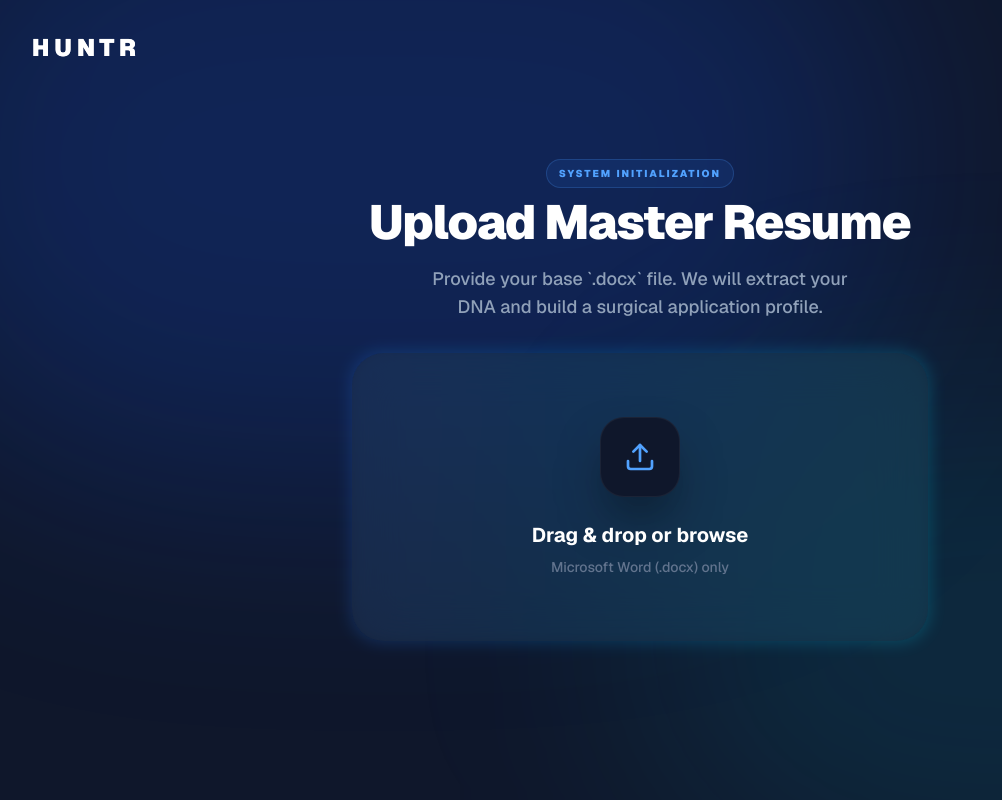
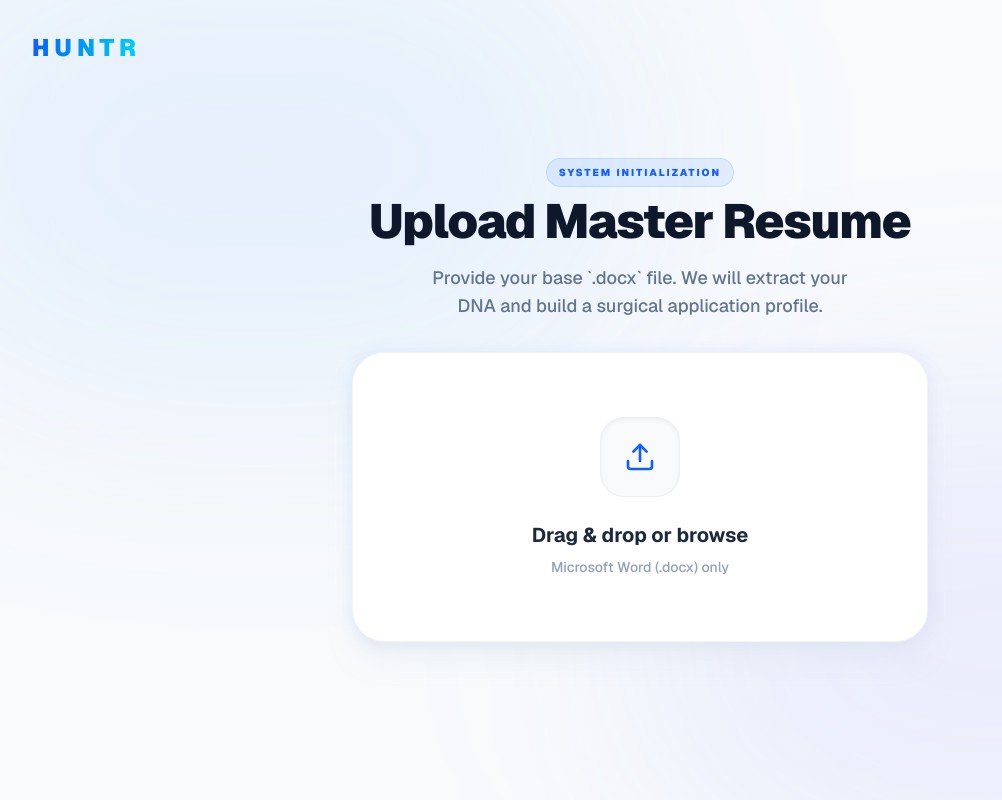
Before and after one commit to hunterom-pe/huntr-v2, a Next.js app: page /onboarding in a window 1280 px wide. Shown: the whole page, without its empty margins (0-1002 px from the left). Built offline with nearby package versions, Linux system fonts and the light colour scheme.

Commit message:
design: Converted onboarding flow to premium light mode aesthetic to match dashboard

```diff
--- a/src/app/onboarding/page.tsx
+++ b/src/app/onboarding/page.tsx
@@ -62,14 +62,14 @@ export default function OnboardingPage() {
   };
 
   return (
-    <div className="min-h-screen flex items-center justify-center p-6 bg-slate-900 font-sans relative overflow-hidden">
-      {/* Immersive Dark Background Mesh */}
-      <div className="absolute top-[-20%] left-[-10%] w-[80%] h-[80%] rounded-full bg-blue-600/20 blur-[120px] pointer-events-none" />
-      <div className="absolute bottom-[-10%] right-[-10%] w-[60%] h-[60%] rounded-full bg-cyan-400/10 blur-[120px] pointer-events-none" />
+    <div className="min-h-screen flex items-center justify-center p-6 bg-slate-50 font-sans relative overflow-hidden">
+      {/* Immersive Light Background Mesh */}
+      <div className="absolute top-[-10%] left-[-10%] w-[60%] h-[60%] rounded-full bg-blue-400/10 blur-[120px] pointer-events-none" />
+      <div className="absolute bottom-[-10%] right-[-10%] w-[60%] h-[60%] rounded-full bg-indigo-400/10 blur-[120px] pointer-events-none" />
 
       {/* Logo */}
       <div className="absolute top-8 left-8 z-20">
-        <Link href="/" className="logo-text !text-white !from-white !to-white text-2xl">
+        <Link href="/" className="logo-text text-2xl">
           HUNTR
         </Link>
       </div>
@@ -79,13 +79,13 @@ export default function OnboardingPage() {
           {step === 1 && (
             <motion.div key="step1" initial={{ opacity: 0, scale: 0.98 }} animate={{ opacity: 1, scale: 1 }} exit={{ opacity: 0, y: -20, filter: "blur(10px)" }} className="space-y-8">
               <div className="text-center space-y-4">
-                <div className="inline-flex items-center gap-2 px-3 py-1.5 rounded-full bg-blue-500/10 border border-blue-400/20 text-blue-400 text-[10px] font-black tracking-[0.2em] uppercase mb-2">
+                <div className="inline-flex items-center gap-2 px-3 py-1.5 rounded-full bg-blue-500/10 border border-blue-400/20 text-blue-600 text-[10px] font-black tracking-[0.2em] uppercase mb-2">
                   System Initialization
                 </div>
-                <h1 className="text-4xl sm:text-5xl font-black text-white tracking-tight leading-[1.1]">
+                <h1 className="text-4xl sm:text-5xl font-black text-slate-900 tracking-tight leading-[1.1]">
                   Upload Master Resume
                 </h1>
-                <p className="text-lg text-slate-400 font-medium max-w-md mx-auto">
+                <p className="text-lg text-slate-500 font-medium max-w-md mx-auto">
                   Provide your base `.docx` file. We will extract your DNA and build a surgical application profile.
                 </p>
               </div>
@@ -93,33 +93,33 @@ export default function OnboardingPage() {
               {!isAnalyzing ? (
                 <div className="relative group cursor-pointer">
                   {/* Hover Glow */}
-                  <div className="absolute -inset-0.5 bg-gradient-to-r from-blue-500 to-cyan-400 rounded-[2rem] blur opacity-20 group-hover:opacity-40 transition duration-500" />
+                  <div className="absolute -inset-0.5 bg-gradient-to-r from-blue-400 to-indigo-400 rounded-[2rem] blur opacity-10 group-hover:opacity-30 transition duration-500" />
 
-                  <div className="relative glass-panel p-16 rounded-[2rem] border-white/10 bg-slate-800/50 backdrop-blur-xl transition-all duration-300">
+                  <div className="relative bg-white p-16 rounded-[2rem] shadow-xl shadow-slate-200/50 border border-slate-100 transition-all duration-300">
                     <input type="file" accept=".docx" onChange={handleFileUpload} className="absolute inset-0 opacity-0 cursor-pointer z-10" />
                     <div className="text-center space-y-6">
-                      <div className="w-20 h-20 bg-slate-900 rounded-3xl flex items-center justify-center mx-auto shadow-2xl shadow-black/50 border border-white/5 group-hover:scale-110 group-hover:border-blue-500/30 transition-all duration-500">
-                        <Upload className="text-blue-400" size={32} />
+                      <div className="w-20 h-20 bg-slate-50 rounded-3xl flex items-center justify-center mx-auto shadow-inner border border-slate-200/50 group-hover:scale-110 group-hover:border-blue-400/30 transition-all duration-500">
+                        <Upload className="text-blue-600" size={32} />
                       </div>
                       <div className="space-y-2">
-                        <p className="text-xl font-bold text-white">Drag & drop or browse</p>
-                        <p className="text-sm font-medium text-slate-500">Microsoft Word (.docx) only</p>
+                        <p className="text-xl font-bold text-slate-800">Drag & drop or browse</p>
+                        <p className="text-sm font-medium text-slate-400">Microsoft Word (.docx) only</p>
                       </div>
                     </div>
                   </div>
                 </div>
               ) : (
-                <div className="relative glass-panel p-16 rounded-[2rem] border-blue-500/30 bg-slate-800/80 backdrop-blur-xl text-center space-y-8 overflow-hidden shadow-2xl shadow-blue-900/20">
-                  <div className="absolute inset-0 bg-gradient-to-b from-transparent via-blue-500/10 to-transparent scan-line !animation-duration-[2s]" />
+                <div className="relative bg-white p-16 rounded-[2rem] border border-blue-100 text-center space-y-8 overflow-hidden shadow-2xl shadow-blue-500/10">
+                  <div className="absolute inset-0 bg-gradient-to-b from-transparent via-blue-500/5 to-transparent scan-line !animation-duration-[2s]" />
                   <div className="relative z-10 space-y-8">
                     <div className="w-24 h-24 mx-auto relative flex items-center justify-center">
-                      <div className="absolute inset-0 border-4 border-slate-700 rounded-full" />
+                      <div className="absolute inset-0 border-4 border-slate-100 rounded-full" />
                       <div className="absolute inset-0 border-4 border-blue-500 rounded-full border-t-transparent animate-spin" />
-                      <Zap className="text-blue-400 animate-pulse" size={32} />
+                      <Zap className="text-blue-500 animate-pulse" size={32} />
                     </div>
                     <div className="space-y-2">
-                      <p className="text-2xl font-black text-white tracking-tight">{analysisStatus}</p>
-                      <p className="text-sm font-bold text-blue-400 uppercase tracking-widest opacity-80">Do not close window</p>
+                      <p className="text-2xl font-black text-slate-900 tracking-tight">{analysisStatus}</p>
+                      <p className="text-sm font-bold text-blue-500 uppercase tracking-widest opacity-80">Do not close window</p>
                     </div>
                   </div>
                 </div>
@@ -130,26 +130,26 @@ export default function OnboardingPage() {
           {step === 2 && (
             <motion.div key="step2" initial={{ opacity: 0, y: 20, filter: "blur(10px)" }} animate={{ opacity: 1, y: 0, filter: "blur(0px)" }} className="space-y-8">
               <div className="text-center space-y-4">
-                <div className="w-16 h-16 bg-emerald-500/10 border border-emerald-500/20 rounded-2xl flex items-center justify-center mx-auto mb-6 shadow-[0_0_30px_rgba(16,185,129,0.2)]">
-                  <CheckCircle2 className="text-emerald-400" size={32} />
+                <div className="w-16 h-16 bg-emerald-50 border border-emerald-100 rounded-2xl flex items-center justify-center mx-auto mb-6 shadow-inner">
+                  <CheckCircle2 className="text-emerald-500" size={32} />
                 </div>
-                <h1 className="text-4xl sm:text-5xl font-black text-white tracking-tight leading-[1.1]">
+                <h1 className="text-4xl sm:text-5xl font-black text-slate-900 tracking-tight leading-[1.1]">
                   Identity Mapped
                 </h1>
-                <p className="text-lg text-slate-400 font-medium max-w-md mx-auto">
+                <p className="text-lg text-slate-500 font-medium max-w-md mx-auto">
                   Your base profile is locked. Now, define the parameters for your next mission.
                 </p>
               </div>
 
-              <div className="glass-panel p-10 space-y-8 rounded-[2rem] border-white/10 bg-slate-800/50 backdrop-blur-xl shadow-2xl">
+              <div className="bg-white p-10 space-y-8 rounded-[2rem] border border-slate-100 shadow-xl shadow-slate-200/50">
                 <div className="space-y-2">
                   <label className="text-[11px] font-black text-slate-400 uppercase tracking-widest ml-1">Target Role</label>
                   <div className="relative">
-                    <Search className="absolute left-5 top-1/2 -translate-y-1/2 text-slate-500" size={20} />
+                    <Search className="absolute left-5 top-1/2 -translate-y-1/2 text-slate-400" size={20} />
                     <input
                       type="text"
                       placeholder="e.g. Senior UX Designer"
-                      className="w-full pl-14 pr-6 py-4 rounded-xl border border-white/10 bg-slate-900/50 focus:bg-slate-900 focus:ring-2 focus:ring-blue-500/50 focus:border-blue-500 outline-none transition-all font-medium text-white placeholder-slate-600 shadow-inner"
+                      className="w-full pl-14 pr-6 py-4 rounded-xl border border-slate-200 bg-slate-50 focus:bg-white focus:ring-2 focus:ring-blue-600/20 focus:border-blue-600 outline-none transition-all font-medium text-slate-900 placeholder-slate-400"
                       value={targetRole}
                       onChange={(e) => setTargetRole(e.target.value)}
                     />
@@ -159,11 +159,11 @@ export default function OnboardingPage() {
                 <div className="space-y-2">
                   <label className="text-[11px] font-black text-slate-400 uppercase tracking-widest ml-1">Mission Location</label>
                   <div className="relative">
-                    <MapPin className="absolute left-5 top-1/2 -translate-y-1/2 text-slate-500" size={20} />
+                    <MapPin className="absolute left-5 top-1/2 -translate-y-1/2 text-slate-400" size={20} />
                     <input
                       type="text"
                       placeholder="Remote, SF, or NY"
-                      className="w-full pl-14 pr-6 py-4 rounded-xl border border-white/10 bg-slate-900/50 focus:bg-slate-900 focus:ring-2 focus:ring-blue-500/50 focus:border-blue-500 outline-none transition-all font-medium text-white placeholder-slate-600 shadow-inner"
+                      className="w-full pl-14 pr-6 py-4 rounded-xl border border-slate-200 bg-slate-50 focus:bg-white focus:ring-2 focus:ring-blue-600/20 focus:border-blue-600 outline-none transition-all font-medium text-slate-900 placeholder-slate-400"
                       value={location}
                       onChange={(e) => setLocation(e.target.value)}
                     />
@@ -173,7 +173,7 @@ export default function OnboardingPage() {
                 <button
                   onClick={handleCompleteOnboarding}
                   disabled={isSubmitting || !targetRole || !location}
-                  className="w-full btn-primary py-5 text-sm font-black uppercase tracking-[0.2em] flex items-center justify-center gap-3 rounded-xl disabled:opacity-50 mt-4 shadow-[0_0_40px_rgba(37,99,235,0.3)] hover:shadow-[0_0_60px_rgba(37,99,235,0.5)] transition-all duration-300"
+                  className="w-full btn-primary py-5 text-sm font-black uppercase tracking-[0.2em] flex items-center justify-center gap-3 rounded-xl disabled:opacity-50 mt-4 shadow-[0_0_40px_rgba(37,99,235,0.2)] hover:shadow-[0_0_60px_rgba(37,99,235,0.3)] transition-all duration-300"
                 >
                   {isSubmitting ? <Loader2 className="animate-spin" size={20} /> : <>Initialize Dashboard <ArrowRight size={20} /></>}
                 </button>
```
